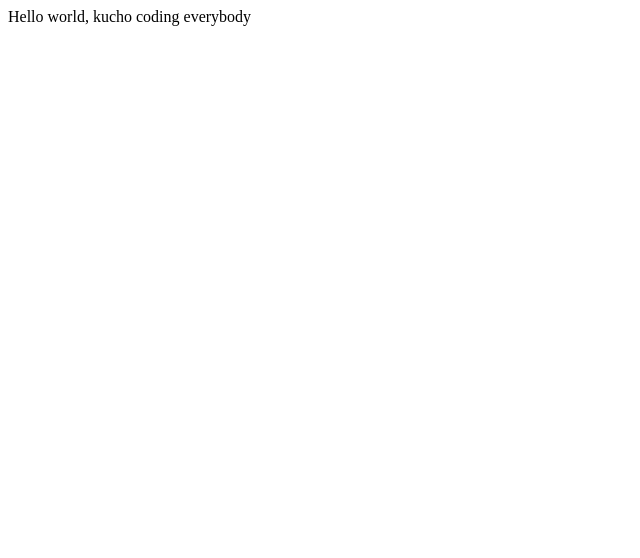
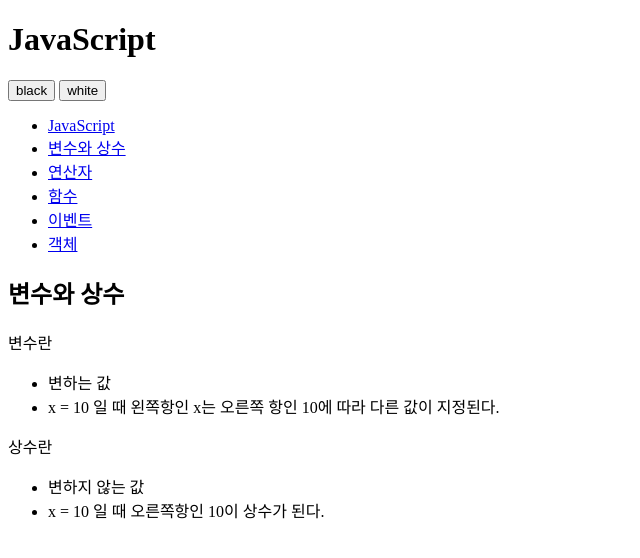
Before and after one commit to jkya11/opentutorials-kucho10, a plain HTML site: page index.html in a window 1280 px wide. Shown: the whole page, without its empty margins (0-640 px from the left). Drawn offline with Linux system fonts and the light colour scheme.

Commit message:
add html

```diff
--- a/index.html
+++ b/index.html
@@ -1,20 +1,52 @@
 <!DOCTYPE html>
-<html lang="en">
+<html>
 <head>
 <meta charset="utf-8" />
-<!-- Always force latest IE rendering engine (even in intranet) & Chrome Frame
-Remove this if you use the .htaccess -->
-<meta http-equiv="X-UA-Compatible" content="IE=edge,chrome=1" />
-<title>index</title>
-<meta name="description" content="" />
-<meta name="author" content="egoing" />
-<meta name="viewport" content="width=device-width; initial-scale=1.0" />
-<!-- Replace favicon.ico & apple-touch-icon.png in the root of your domain and delete these references -->
-<link rel="shortcut icon" href="/favicon.ico" />
-<link rel="apple-touch-icon" href="/apple-touch-icon.png" />
 </head>
-<body>
-Hello world, kucho
-coding everybody
+<body id="body">
+<div>
+<header>
+<h1>JavaScript</h1>
+</header>
+<div id="toolbar">
+<input type="button" value="black" />
+<input type="button" value="white" />
+</div>
+<nav>
+<ul>
+<li><a href="http://opentutorials.org/course/49/17">JavaScript</a></li>
+<li><a href="http://opentutorials.org/course/49/16">변수와 상수</a></li>
+<li><a href="http://opentutorials.org/course/49/18">연산자</a></li>
+<li><a href="http://opentutorials.org/course/49/19">함수</a></li>
+<li><a href="http://opentutorials.org/course/49/20">이벤트</a></li>
+<li><a href="http://opentutorials.org/course/49/21">객체</a></li>
+</ul>
+</nav>
+<article>
+<h2>변수와 상수</h2>
+<div>
+<p>변수란</p>
+<ul>
+<li>
+변하는 값
+</li>
+<li>
+x = 10 일 때 왼쪽항인 x는 오른쪽 항인 10에 따라 다른 값이 지정된다.
+</li>
+</ul>
+<p>
+상수란
+</p>
+<ul>
+<li>
+변하지 않는 값
+</li>
+<li>
+x = 10 일 때 오른쪽항인 10이 상수가 된다.
+</li>
+</ul>
+</div>
+</article>
+</div>
 </body>
 </html>
```
